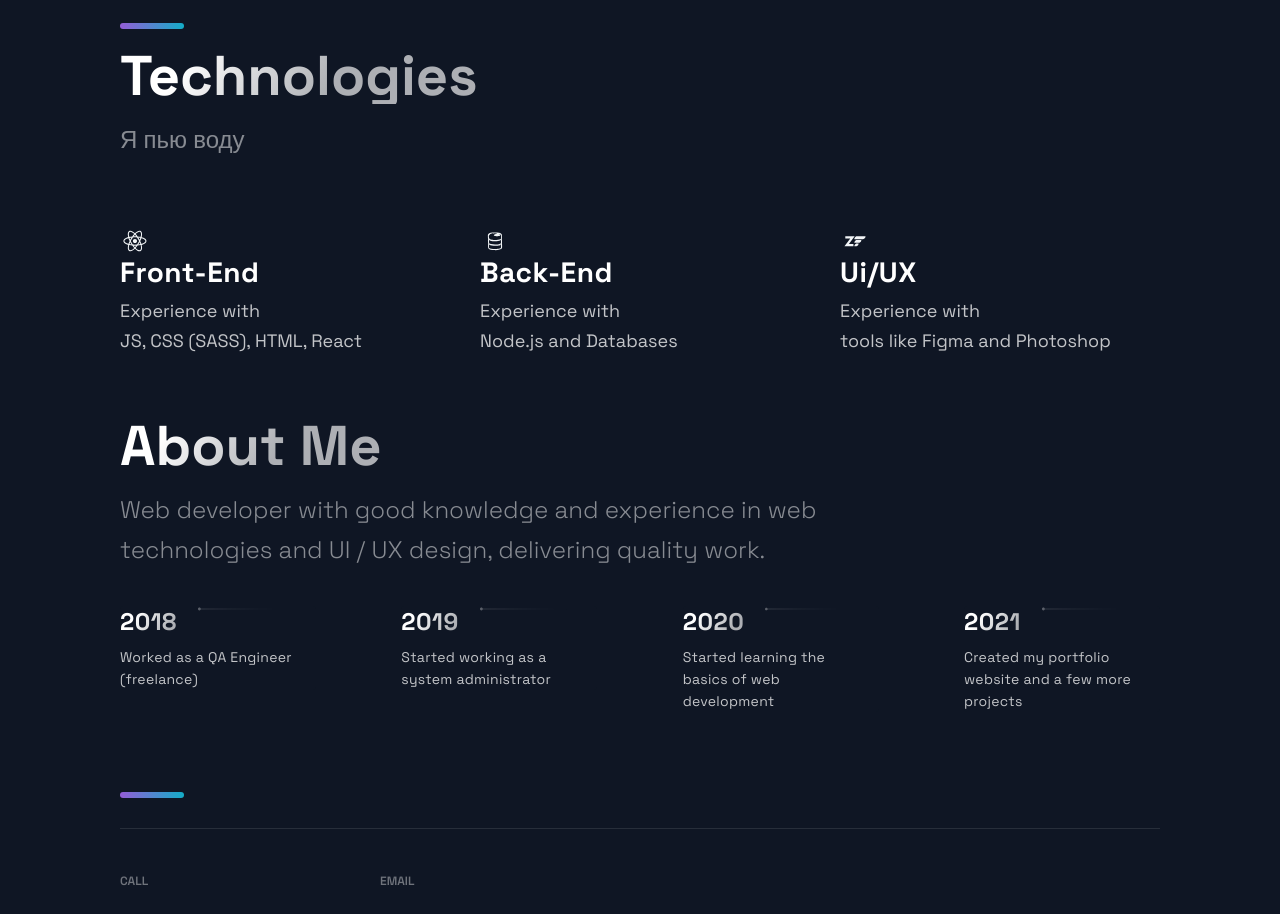
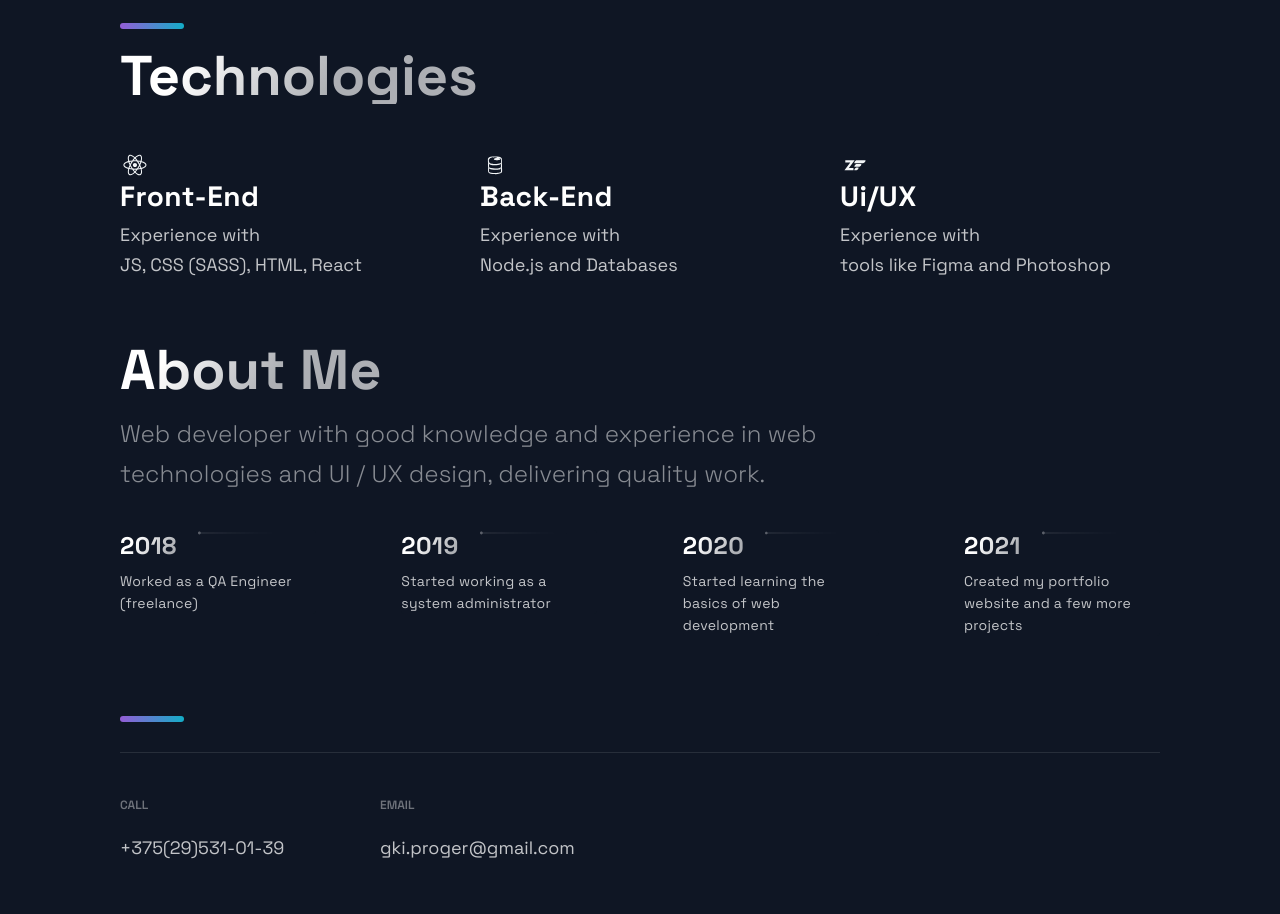
Before and after one commit to JustPr0Ger/responsive-website, a Next.js app: page / in a window 1280 px wide. Shown: the part 1460-2374 px from the top of the page. Built offline with nearby package versions, Linux system fonts and the light colour scheme.

Commit message:
change Technologies

```diff
--- a/src/components/Technologies/Technologies.js
+++ b/src/components/Technologies/Technologies.js
@@ -8,9 +8,6 @@ const Technologies = () =>  (
         <SectionDivider />
         <br />
         <SectionTitle>Technologies</SectionTitle>
-        <SectionText>
-            Я пью воду
-        </SectionText>
         <List>
             <ListItem>
                 <DiReact size="3rem" />
```
